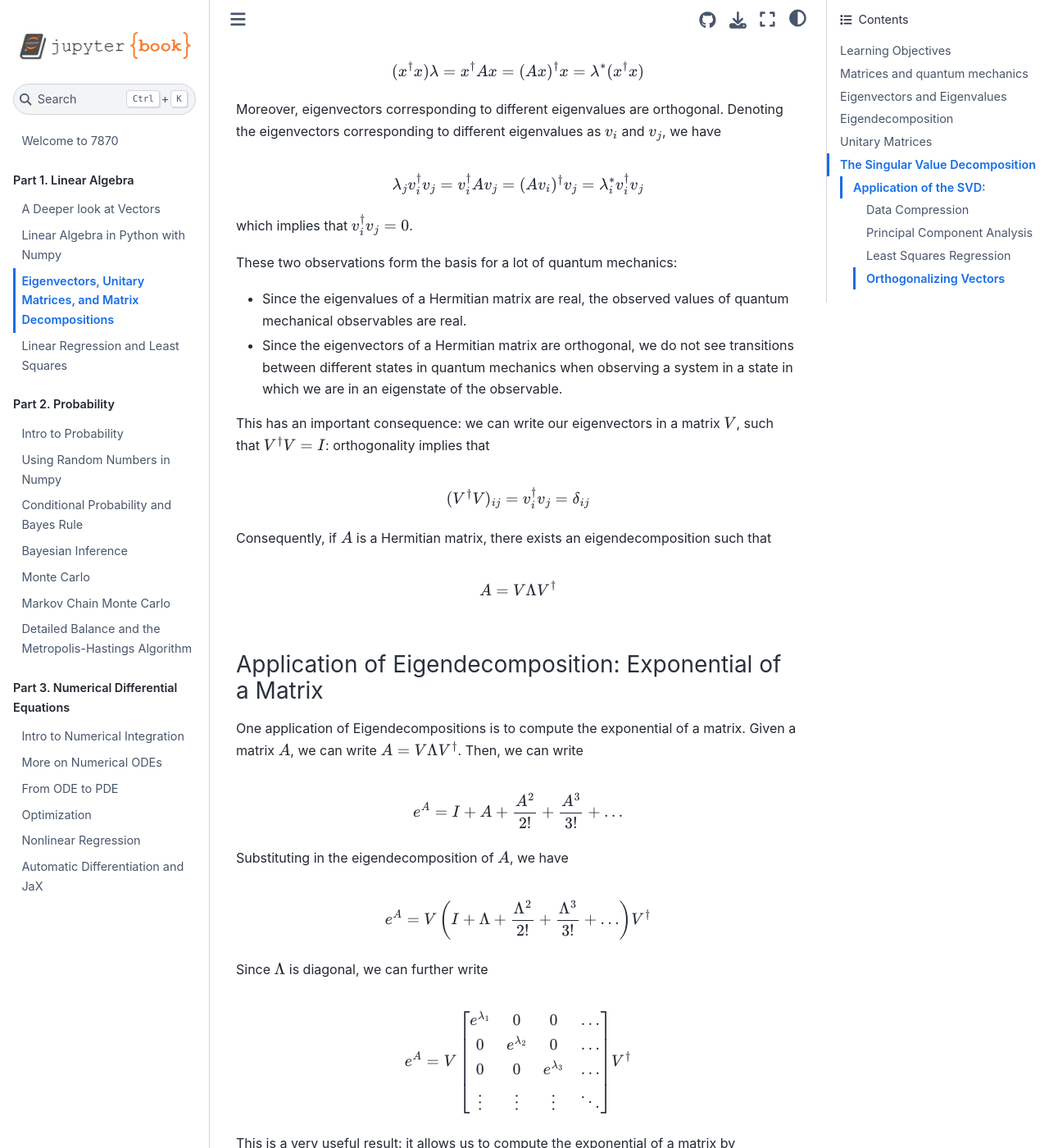
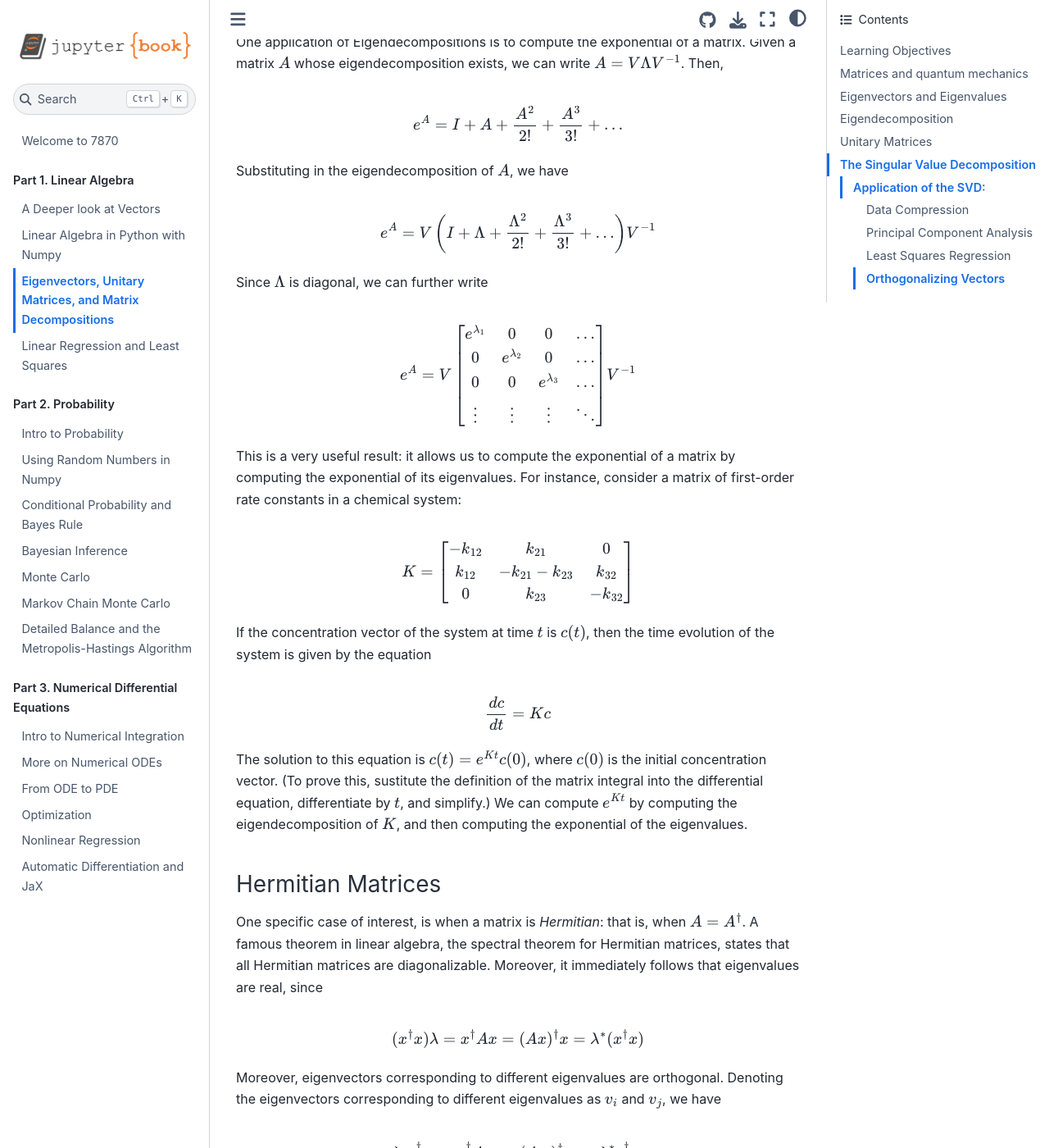
Before and after one commit to cornell-chem-7870/lecture_notes, a Jupyter Book: the page built from lecture-03-matrix_decompositions.md, in a window 1280 px wide and 1400 px high, scrolled down 2889 px. Shown: the whole window at 82% size. Built offline with Jupyter Book 1.0.4 settings and Sphinx 7.4.7 and the Sphinx Book theme 1.1.4, drawn with Linux system fonts in a browser that asks for light colours; some of the changed text lies outside the part shown.

Commit message:
updated lecture notes

```diff
--- a/lecture-03-matrix_decompositions.md
+++ b/lecture-03-matrix_decompositions.md
@@ -99,10 +99,51 @@ $$
 
 which is clearly an impossibility.  Matrices that are not diagonalizable are called *defective*.  (This always seemed to me like a very mean thing to call a matrix.)
 
-One specific case of interest, however, is when a matrix is *Hermitian*: that is, when $A = A^\dagger$.
+### Application of Eigendecomposition: Exponential of a Matrix
+
+One application of Eigendecompositions is to compute the exponential of a matrix.
+Given a matrix $A$ whose eigendecomposition exists, we can write $A = V \Lambda V^{-1}$.
+Then,
+
+$$
+e^A = I + A + \frac{A^2}{2!} + \frac{A^3}{3!} + \ldots
+$$
+
+Substituting in the eigendecomposition of $A$, we have
+
+$$
+e^A = V \left( I + \Lambda + \frac{\Lambda^2}{2!} + \frac{\Lambda^3}{3!} + \ldots \right) V^{-1}
+$$
+
+Since $\Lambda$ is diagonal, we can further write
+
+$$
+e^A = V \begin{bmatrix} e^{\lambda_1} & 0 & 0 & \ldots \\ 0 & e^{\lambda_2} & 0 & \ldots \\ 0 & 0 & e^{\lambda_3} & \ldots \\ \vdots & \vdots & \vdots & \ddots \end{bmatrix} V^{-1}
+$$
+
+This is a very useful result: it allows us to compute the exponential of a matrix by computing the exponential of its eigenvalues.
+For instance, consider a matrix of first-order rate constants in a chemical system:
+
+$$
+K = \begin{bmatrix} -k_{12} & k_{21} & 0 \\ k_{12} & -k_{21} - k_{23} & k_{32} \\ 0 & k_{23} & -k_{32} \end{bmatrix}
+$$
+
+If the concentration vector of the system at time $t$ is $c(t)$, then the time evolution of the system is given by the equation
+
+$$
+\frac{dc}{dt} = K c
+$$
+
+The solution to this equation is $c(t) = e^{Kt} c(0)$, where $c(0)$ is the initial concentration vector.  (To prove this, sustitute the definition of the matrix integral into the differential equation, differentiate by $t$, and simplify.)
+We can compute $e^{Kt}$ by computing the eigendecomposition of $K$, and then computing the exponential of the eigenvalues.
+
+
+### Hermitian Matrices
+
+One specific case of interest, is when a matrix is *Hermitian*: that is, when $A = A^\dagger$.
 A famous theorem in linear algebra, the spectral theorem for Hermitian matrices,
 states that all Hermitian matrices are diagonalizable.
-Moreover,   it immediately follows that
+Moreover,  it immediately follows that
 eigenvalues are real, since
 
 $$
@@ -118,10 +159,7 @@ $$
 
 which implies that $v_i^\dagger v_j = 0$.
 
-These two observations form the basis for a lot of quantum mechanics:
-* Since the eigenvalues of a Hermitian matrix are real, the observed values of quantum mechanical observables are real.
-* Since the eigenvectors of a Hermitian matrix are orthogonal, we do not see transitions between different states in quantum mechanics
-when observing a system in a state in which we are in an eigenstate of the observable.
+
 
 This has an important consequence: we can write our eigenvectors in a matrix $V$, such that $V^\dagger V = I$:
 orthogonality implies that
@@ -137,30 +175,10 @@ $$
 A = V \Lambda V^\dagger
 $$
 
-### Application of Eigendecomposition: Exponential of a Matrix
-
-One application of Eigendecompositions is to compute the exponential of a matrix.
-Given a matrix $A$, we can write $A = V \Lambda V^\dagger$.
-Then, we can write
-
-$$
-e^A = I + A + \frac{A^2}{2!} + \frac{A^3}{3!} + \ldots
-$$
-
-Substituting in the eigendecomposition of $A$, we have
-
-$$
-e^A = V \left( I + \Lambda + \frac{\Lambda^2}{2!} + \frac{\Lambda^3}{3!} + \ldots \right) V^\dagger
-$$
-
-Since $\Lambda$ is diagonal, we can further write
-
-$$
-e^A = V \begin{bmatrix} e^{\lambda_1} & 0 & 0 & \ldots \\ 0 & e^{\lambda_2} & 0 & \ldots \\ 0 & 0 & e^{\lambda_3} & \ldots \\ \vdots & \vdots & \vdots & \ddots \end{bmatrix} V^\dagger
-$$
-
-This is a very useful result: it allows us to compute the exponential of a matrix by computing the exponential of its eigenvalues.
-
+The properties of Hermitian matrices form the basis for a lot of quantum mechanics:
+* Since the eigenvalues of a Hermitian matrix are real, the observed values of quantum mechanical observables are real.
+* Since the eigenvectors of a Hermitian matrix are orthogonal, we do not see transitions between different states in quantum mechanics
+when observing a system in a state in which we are in an eigenstate of the observable.
 
 ## Unitary Matrices
 
@@ -174,7 +192,7 @@ e generally, they preserve the inner product of vectors: $\langle Ux, Uy \rangle
 * The columns of a unitary matrix are orthonormal.
 * The rows of a unitary matrix are orthonormal.
 * Geometrically, unitary matrices correspond to rotations and reflections: the geometric properties that preserve length.
-* The eigenvalues of a unitary matrix have absolute value 1.  (If you are not familiar with eigenvalues, keep on reading!)
+* The eigenvalues of a unitary matrix have absolute value 1.
 
 
 
```
